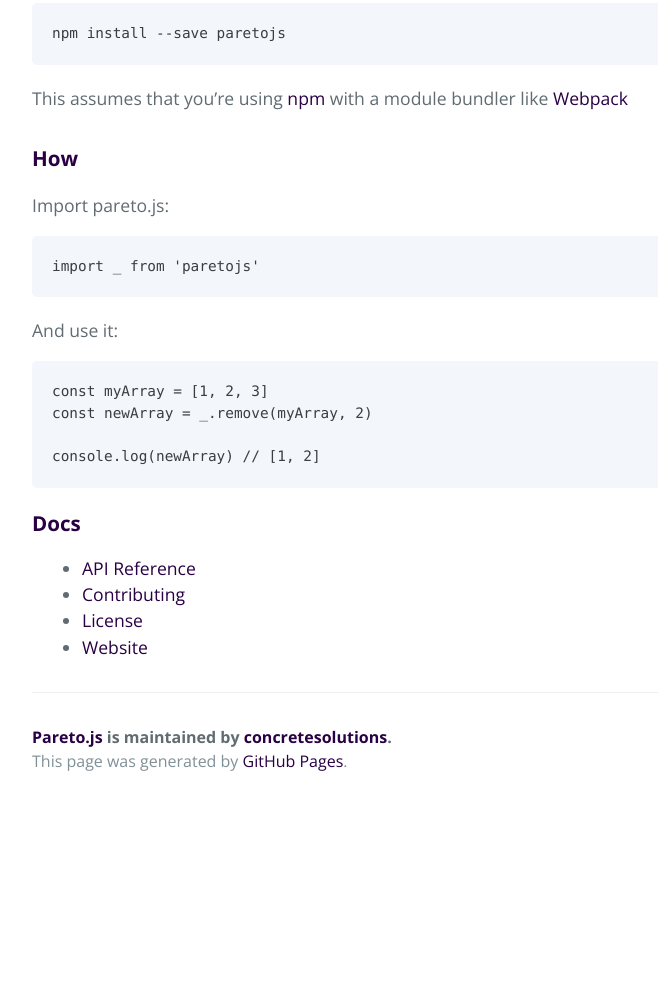
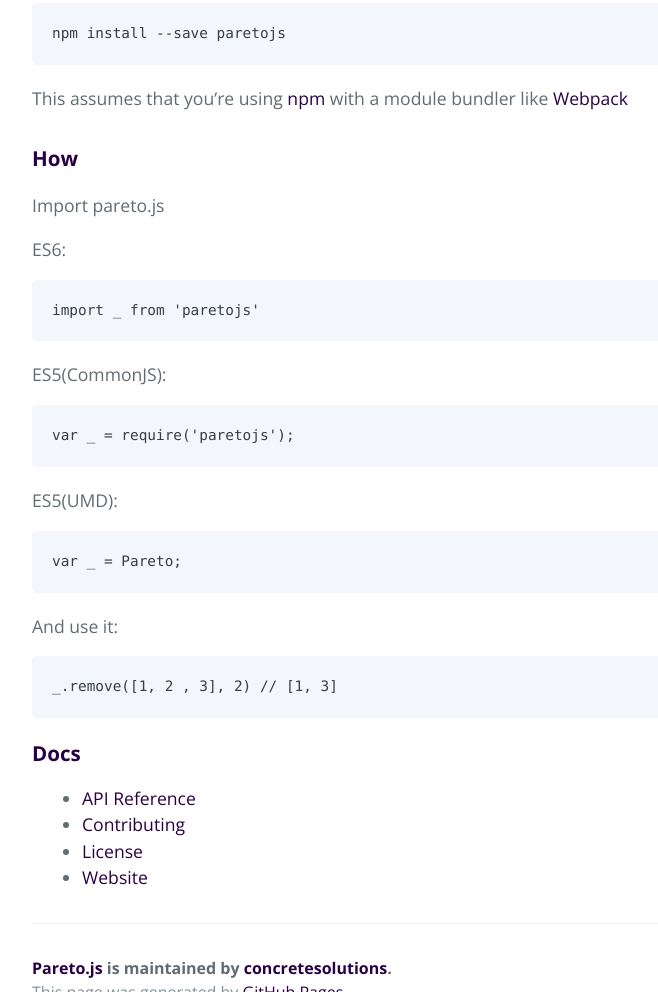
Before and after one commit to puiutucutu/pareto.js, a plain HTML site: page index.html in a window 1280 px wide. Shown: the part 1125-2117 px from the top of the page, without its empty margins (192-850 px from the left). Before the commit the page ends 1930 px from the top, so only its background shows below. Drawn offline with nearby package versions, Linux system fonts and the light colour scheme.

Commit message:
adjusment doc

```diff
--- a/index.html
+++ b/index.html
@@ -56,19 +56,26 @@
 
       <h3>How</h3>
 
-        <p>Import pareto.js:</p>
+        <p>Import pareto.js</p>
 
+        <p>ES6:</p>
         <code>
           import _ from 'paretojs'
         </code>
 
+        <p>ES5(CommonJS):</p>
+        <code>
+          var _ = require('paretojs');
+        </code>
+
+        <p>ES5(UMD):</p>
+        <code>
+          var _ = Pareto;
+        </code>
+
         <p>And use it:</p>
-
         <code>
-          const myArray = [1, 2, 3] <br>
-          const newArray = _.remove(myArray, 2) <br>
-          <br>
-          console.log(newArray) // [1, 2] <br>
+          _.remove([1, 2 , 3], 2) // [1, 3]
         </code>
 
       <h3>Docs</h3>
```
